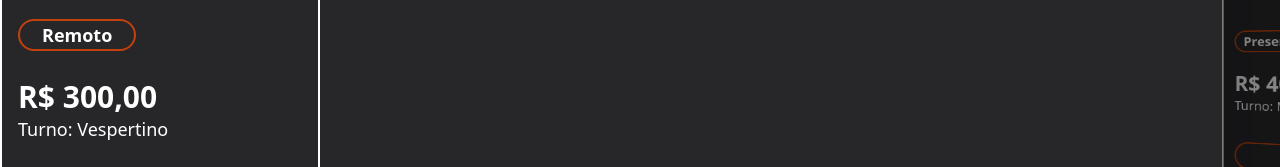
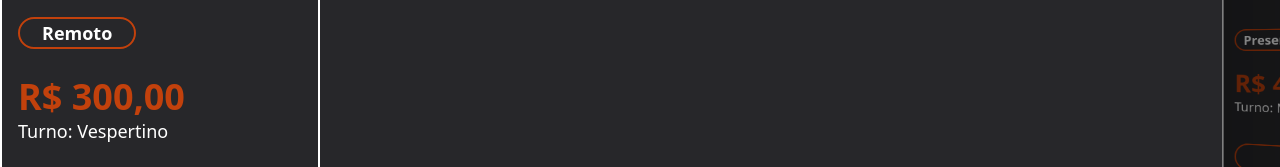
Before and after one commit to camillaalves12/StudentHub, a React (Vite) app: page / in a window 1280 px wide. Shown: the part 937-1104 px from the top of the page. Built offline with nearby package versions, Linux system fonts and the light colour scheme.

Commit message:
style: modifiquei o tamanho dos textos.

```diff
--- a/src/components/Card/Card.jsx
+++ b/src/components/Card/Card.jsx
@@ -21,7 +21,7 @@
         {modality}
       </p>
       <div>
-        <p className="text-3xl font-bold">R$ {price}</p>
+        <p className="text-4xl font-bold text-orange-700">R$ {price}</p>
         <p className="text-lg">Turno: {shift} </p>
       </div>
       <button className="mt-3 rounded-3xl border-2 border-orange-700 px-10 py-1 text-lg font-semibold text-white hover:bg-orange-700">
```
